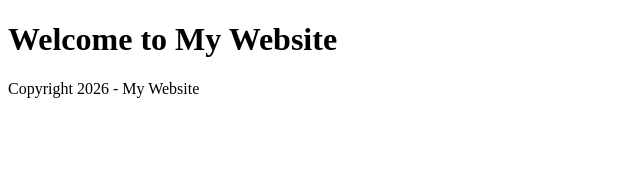
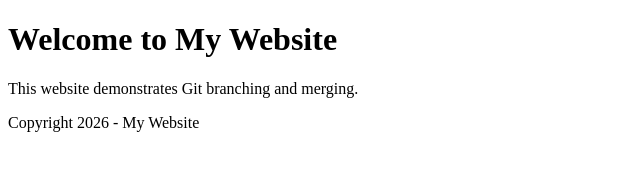
Before and after one commit to MovenfowardAI/version-control-simulation-anthony, a plain HTML site: page index.html in a window 1280 px wide. Shown: the whole page, without its empty margins (0-640 px from the left). Drawn offline with Linux system fonts and the light colour scheme.

Commit message:
Add description paragraph to index.html
Added a paragraph explaining the purpose of the website.

```diff
--- a/index.html
+++ b/index.html
@@ -7,6 +7,7 @@
 <header>
   <h1>Welcome to My Website</h1>
 </header>
+  <p>This website demonstrates Git branching and merging.</p>
 <footer>
     <p>Copyright 2026 - My Website</p>
 </footer>
```
